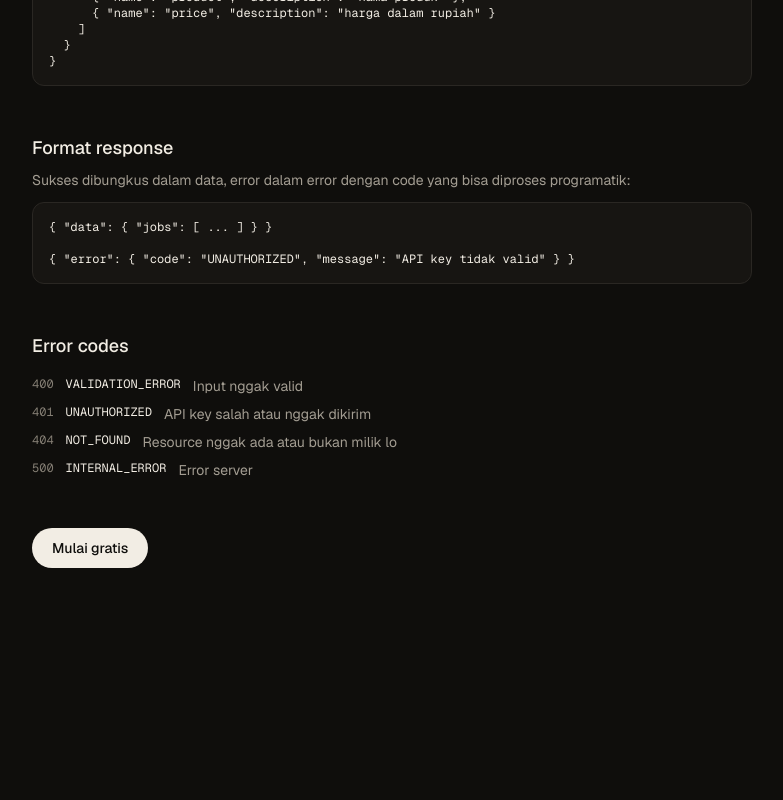
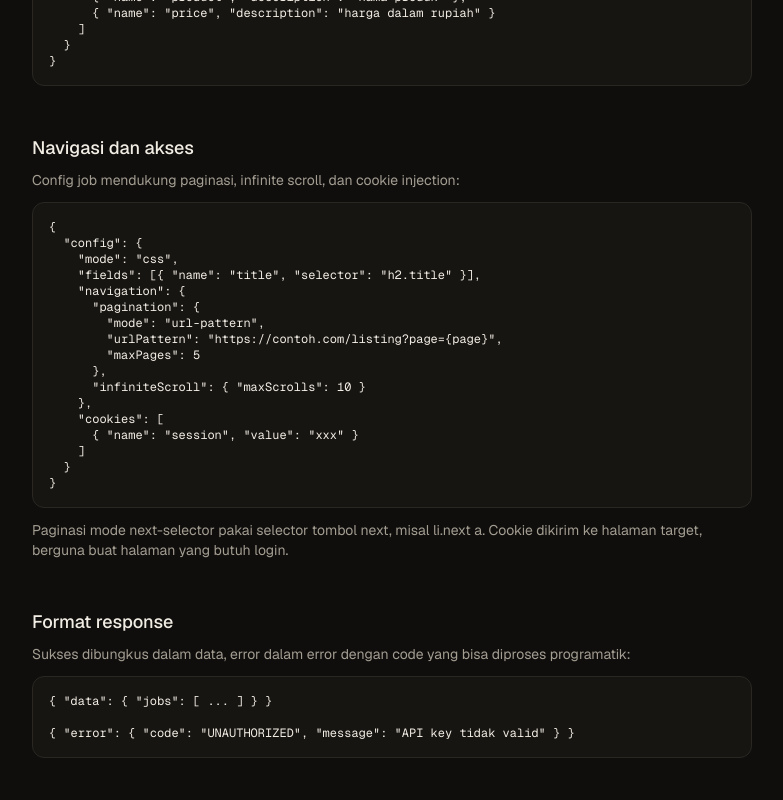
Before and after one commit to al1prahman/scrape-desk, a Next.js app: page /docs in a window 1280 px wide. Shown: the part 1600-2400 px from the top of the page, without its empty margins (248-1031 px from the left). Before the commit the page ends 2232 px from the top, so only its background shows below. Built offline with nearby package versions, Linux system fonts and the light colour scheme.

Commit message:
docs: dokumentasikan navigasi, akses, dan catatan zombie worker

```diff
--- a/app/docs/page.tsx
+++ b/app/docs/page.tsx
@@ -126,6 +126,36 @@ curl https://domain-lo.com/api/v1/jobs/JOB_ID/results \\
       </section>
 
       <section className="mt-12">
+        <h2 className="text-lg font-medium">Navigasi dan akses</h2>
+        <p className="mt-2 text-sm text-muted">
+          Config job mendukung paginasi, infinite scroll, dan cookie injection:
+        </p>
+        <pre className="mt-3 overflow-x-auto rounded-card border border-line bg-surface p-4 font-mono text-xs text-ink">
+          {`{
+  "config": {
+    "mode": "css",
+    "fields": [{ "name": "title", "selector": "h2.title" }],
+    "navigation": {
+      "pagination": {
+        "mode": "url-pattern",
+        "urlPattern": "https://contoh.com/listing?page={page}",
+        "maxPages": 5
+      },
+      "infiniteScroll": { "maxScrolls": 10 }
+    },
+    "cookies": [
+      { "name": "session", "value": "xxx" }
+    ]
+  }
+}`}
+        </pre>
+        <p className="mt-3 text-sm text-muted">
+          Paginasi mode next-selector pakai selector tombol next, misal li.next a. Cookie dikirim
+          ke halaman target, berguna buat halaman yang butuh login.
+        </p>
+      </section>
+
+      <section className="mt-12">
         <h2 className="text-lg font-medium">Format response</h2>
         <p className="mt-2 text-sm text-muted">
           Sukses dibungkus dalam data, error dalam error dengan code yang bisa diproses
```
Also changed, not shown: 1 other file (tests, documents, lock files or other folders).
